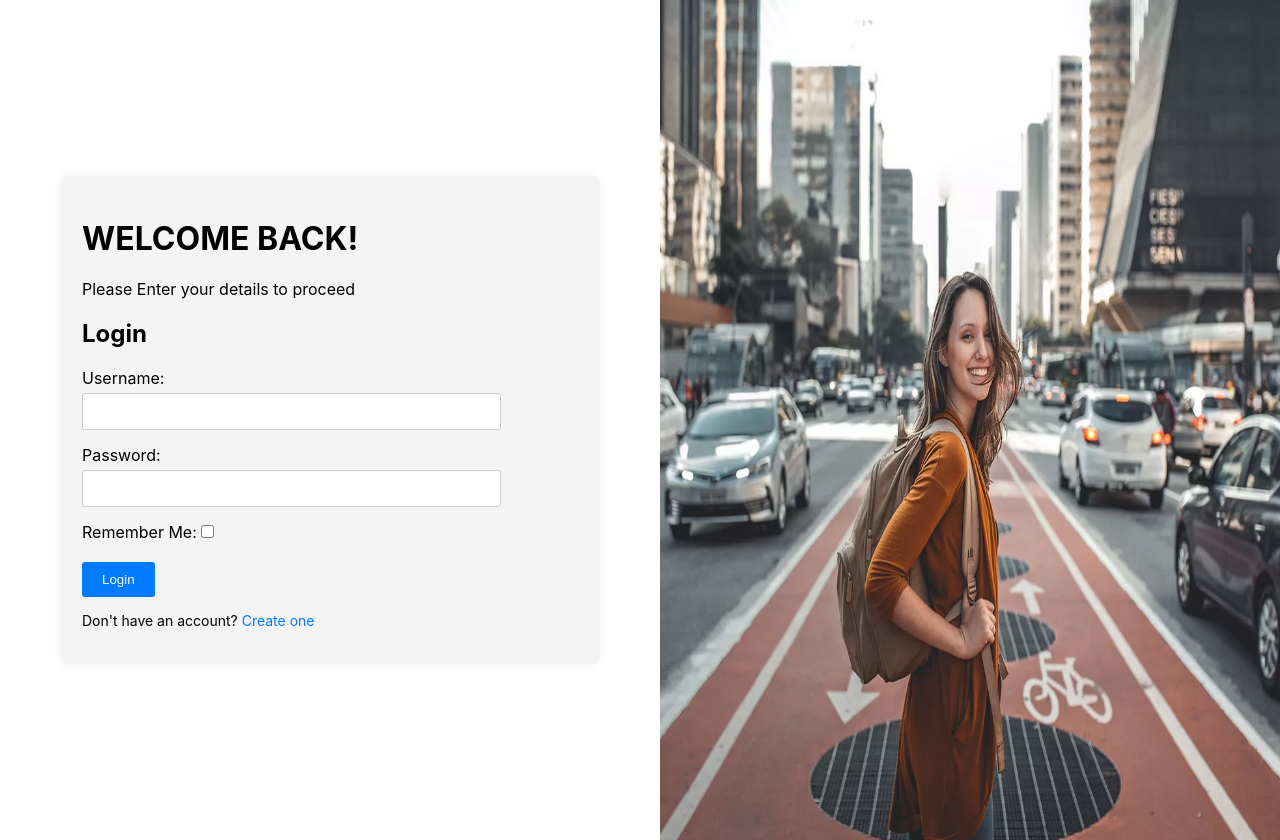
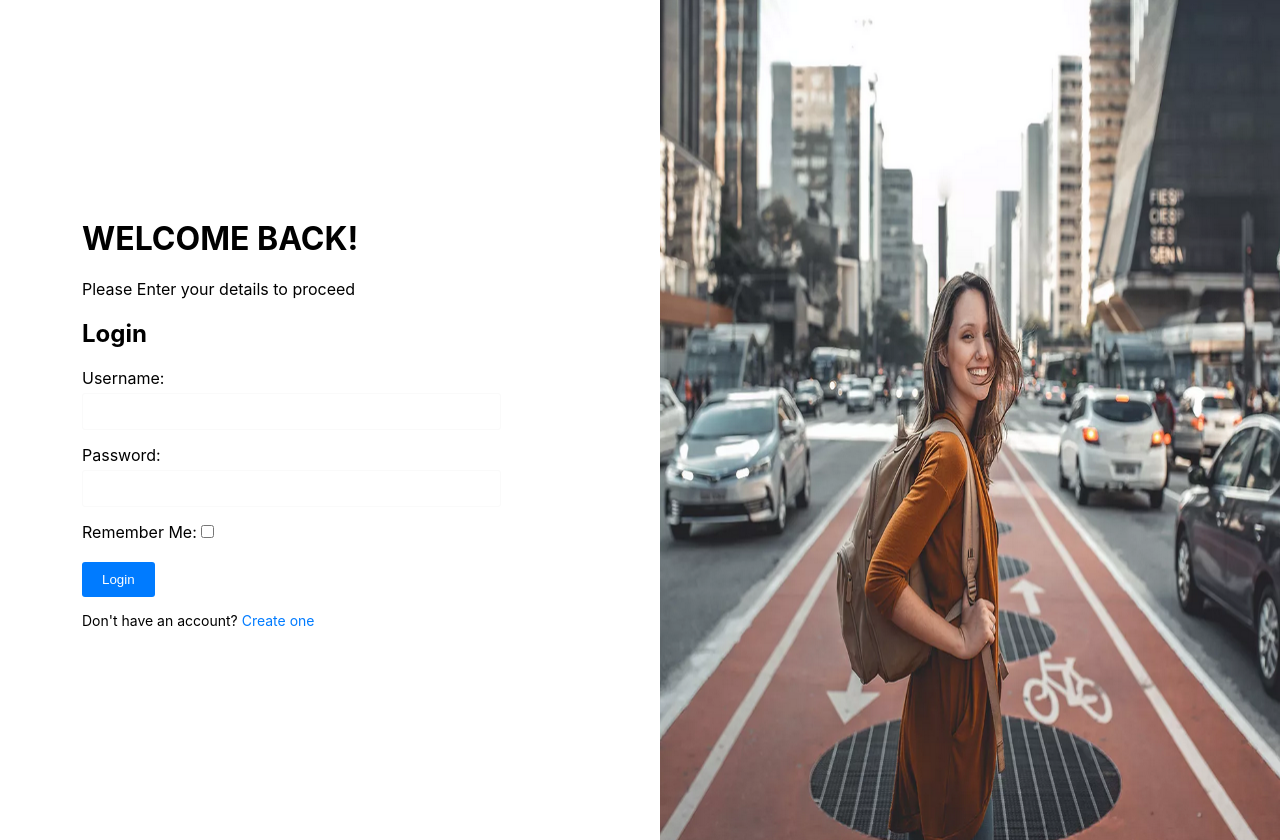
Before and after one commit to onel1234/project01, a React (Create React App) app: page / in a window 1280 px wide. Built offline with nearby package versions, Linux system fonts and the light colour scheme.

Commit message:
made the form background white

```diff
--- a/src/App.css
+++ b/src/App.css
@@ -28,10 +28,10 @@
 }
 
 .login-form {
-  background-color: #f4f4f4;
+  background-color: #ffffff;
   padding: 20px;
   border-radius: 5px;
-  box-shadow: 0 0 10px rgba(0, 0, 0, 0.1);
+  box-shadow: 0 0 10px rgba(255, 255, 255, 0.1);
   width: 80%;
 }
 
@@ -47,7 +47,7 @@
 .form-group input {
   width: 80%;
   padding: 10px;
-  border: 1px solid #ccc;
+  border: 1px solid #fafafa;
   border-radius: 3px;
 }
 
```
